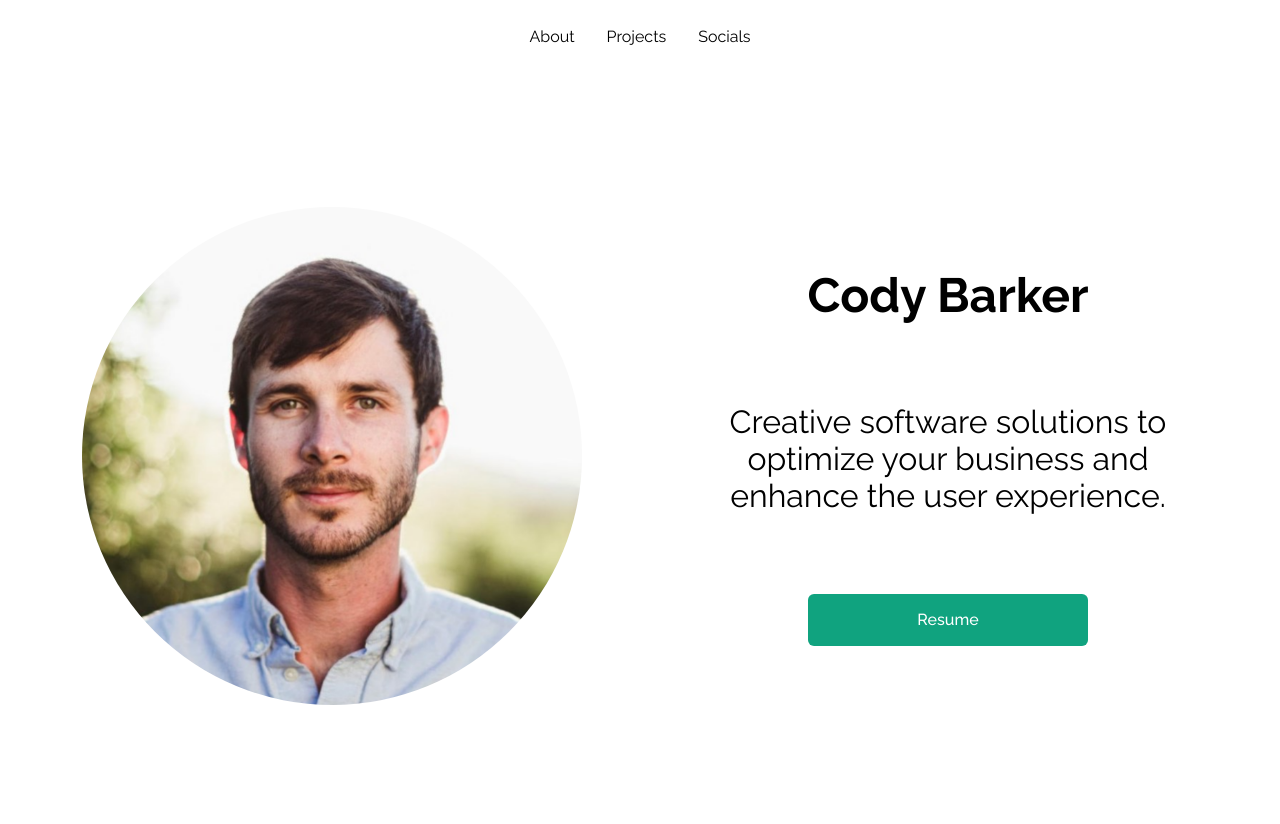
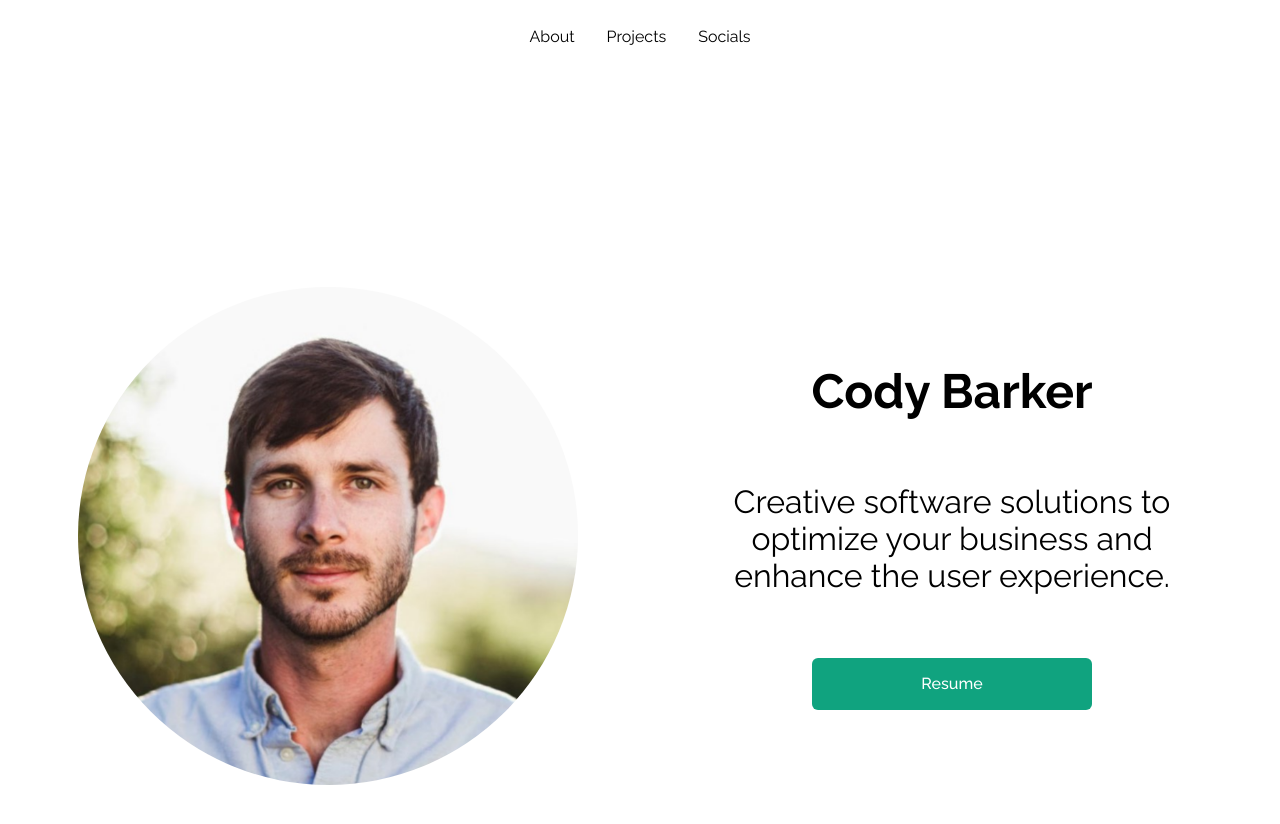
Before and after one commit to cody-barker/portfolio-site-v2, a React (Create React App) app: page / in a window 1280 px wide. Shown: the top 824 px of the page. Built offline with nearby package versions, Linux system fonts and the light colour scheme.

Commit message:
change media queries to be mobile first

```diff
--- a/src/Styles/App.css
+++ b/src/Styles/App.css
@@ -4,6 +4,7 @@
   --color-1: white;
   --color-2: black;
   --color-3: #10a37f;
+  --font-1: "Raleway", sans-serif;
 }
 
 .app {
@@ -15,7 +16,7 @@
   box-sizing: border-box;
   padding: 0;
   margin: 0;
-  font-family: "Raleway", sans-serif;
+  font-family: var(--font-1);
 }
 
 body {
@@ -69,11 +70,12 @@ h1 {
 .header {
   height: 800px;
   max-width: 1200px;
+  margin-top: 5rem;
   display: flex;
-  flex-direction: row;
+  flex-direction: column;
   justify-content: space-around;
   align-items: center;
-  gap: 2em;
+  gap: 5em;
 }
 
 .header__image {
@@ -86,7 +88,7 @@ h1 {
   display: flex;
   flex-direction: column;
   flex-wrap: wrap;
-  gap: 5em;
+  gap: 5rem;
   justify-content: center;
   align-items: center;
   text-align: center;
@@ -111,14 +113,13 @@ h1 {
 
 /* Media Queries */
 
-@media (max-width: 1100px) {
+@media (min-width: 1100px) {
   .header {
-    margin-top: 5rem;
-    flex-direction: column;
-    gap: 5rem; /* Stack the image and content in a column */
+    flex-direction: row;
+    gap: 3rem; /* Stack the image and content in a column */
   }
 
   .header__content {
-    gap: 5rem;
+    gap: 4rem;
   }
 }
```
